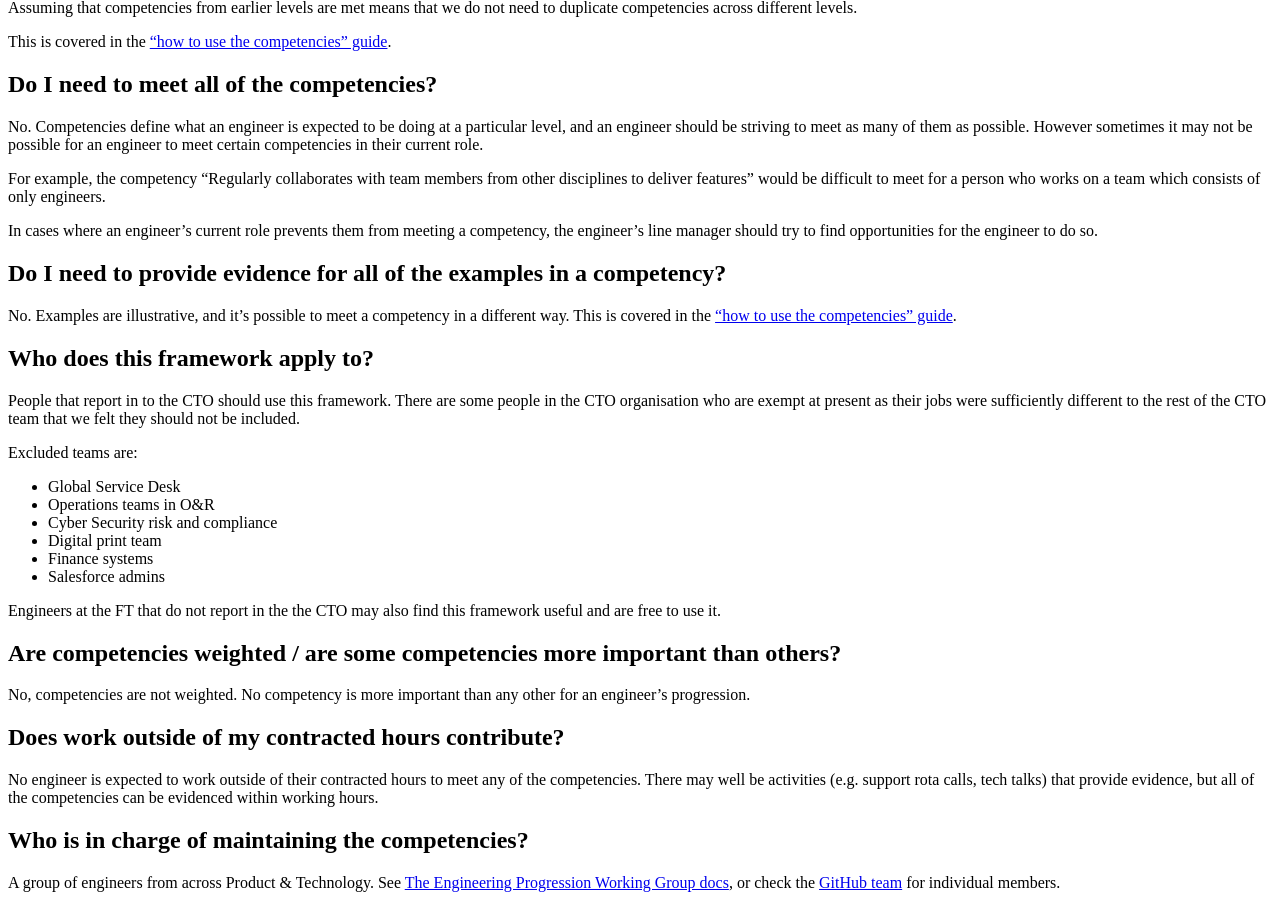
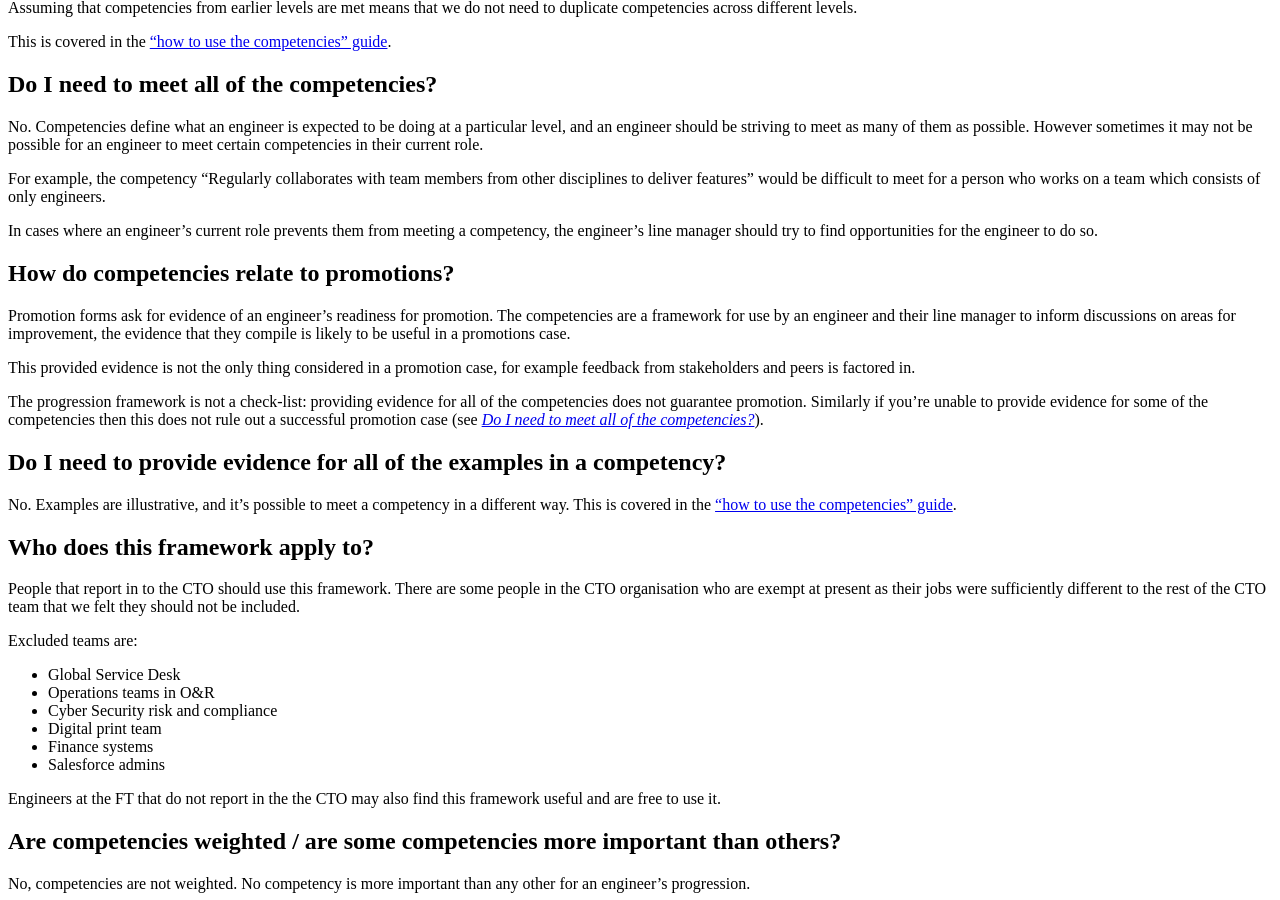
Before and after one commit to Financial-Times/engineering-progression, a Jekyll site: the page built from site/pages/faq.md, in a window 1280 px wide and 900 px high, scrolled down 922 px. Built offline with Jekyll 4.4.1, drawn with Linux system fonts in a browser that asks for light colours; a style sheet for code colours, icons or effects is not loaded.

Commit message:
Add an FAQ on how competencies/promotions relate

```diff
--- a/site/pages/faq.md
+++ b/site/pages/faq.md
@@ -64,6 +64,14 @@ For example, the competency "Regularly collaborates with team members from other
 
 In cases where an engineer's current role prevents them from meeting a competency, the engineer's line manager should try to find opportunities for the engineer to do so.
 
+## How do competencies relate to promotions?
+
+Promotion forms ask for evidence of an engineer's readiness for promotion. The competencies are a framework for use by an engineer and their line manager to inform discussions on areas for improvement, the evidence that they compile is likely to be useful in a promotions case.
+
+This provided evidence is not the only thing considered in a promotion case, for example feedback from stakeholders and peers is factored in.
+
+The progression framework is not a check-list: providing evidence for all of the competencies does not guarantee promotion. Similarly if you're unable to provide evidence for some of the competencies then this does not rule out a successful promotion case (see [_Do I need to meet all of the competencies?_](#do-i-need-to-meet-all-of-the-competencies)).
+
 ## Do I need to provide evidence for all of the examples in a competency?
 
 No. Examples are illustrative, and it's possible to meet a competency in a different way. This is covered in the ["how to use the competencies" guide](/competencies/how-to-use/).
```
